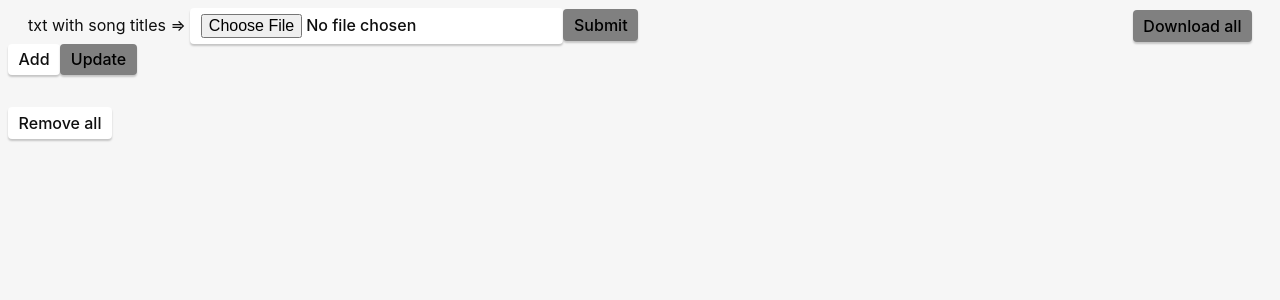
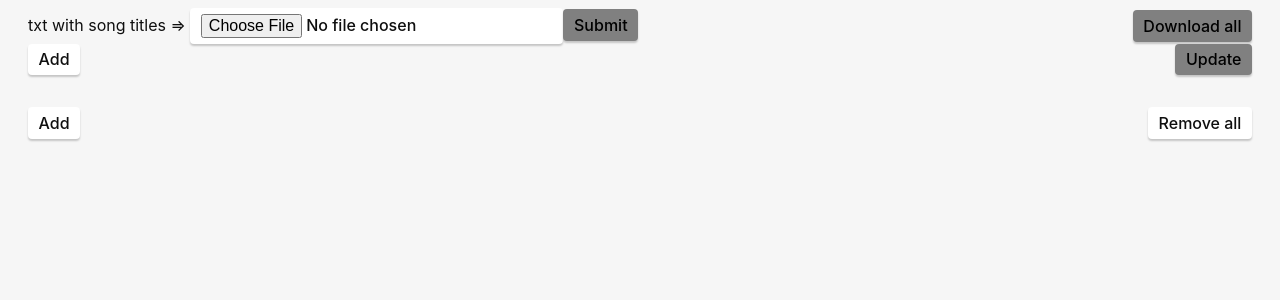
Before and after one commit to Netnesanya/mucutTauri, an Angular app: page / in a window 1280 px wide. Shown: the top 300 px of the page. Built offline with nearby package versions, Linux system fonts and the light colour scheme.

Commit message:
Add another "add button" that replicates the logic

```diff
--- a/src/app/songs-list/songs-list.component.css
+++ b/src/app/songs-list/songs-list.component.css
@@ -2,12 +2,15 @@
     display: flex;
     flex-direction: column;
     gap: 5px;
-    padding: 0 15px;
 
     li {
         display: flex;
         align-items: center;
         gap: 10px;
+
+        .index {
+            width: 10px;
+        }
     }
 }
 
@@ -31,3 +34,12 @@
         color: black;
     }
 }
+
+.control-block {
+    display: flex;
+    flex-direction: row;
+    gap: 5px;
+    align-items: center;
+    justify-content: space-between;
+    padding: 0 20px;
+}
--- a/src/app/songs-list/songs-list.component.html
+++ b/src/app/songs-list/songs-list.component.html
@@ -1,13 +1,16 @@
+<div class="control-block">
 <button (click)="createEmptySongField($event)">Add</button>
 <button (click)="handleUpdateButton($event)"
         class="update-button"
-        [ngClass]="updateButtonStatus === READY ? READY : LOADING"
+        [ngClass]="updateButtonStatus"
         [disabled]=" songDataService.songsData.length === 0"
 >Update</button>
+</div>
 <ul class="song-list-container">
     @for (song of songDataService.songsData; let index = $index; track index;) {
         <li>
-            {{index + 1}}
+            <p class="index">{{index + 1}}</p>
+
             <app-song
                     [songData]="song"
                     (removeSong)="removeSong($event)"
@@ -15,4 +18,7 @@
         </li>
     }
 </ul>
-<button (click)="removeAll()">Remove all</button>
+<div class="control-block">
+    <button (click)="createEmptySongField($event)">Add</button>
+    <button (click)="removeAll()">Remove all</button>
+</div>
--- a/src/app/songs-list/songs-list.component.ts
+++ b/src/app/songs-list/songs-list.component.ts
@@ -40,7 +40,10 @@ export class SongsListComponent implements OnInit {
             original_url: '',
             duration: 0,
             duration_string: '',
-            heatmap: []
+            heatmap: [],
+            userInput: {
+                checked: true
+            }
         });
     }
 
```
